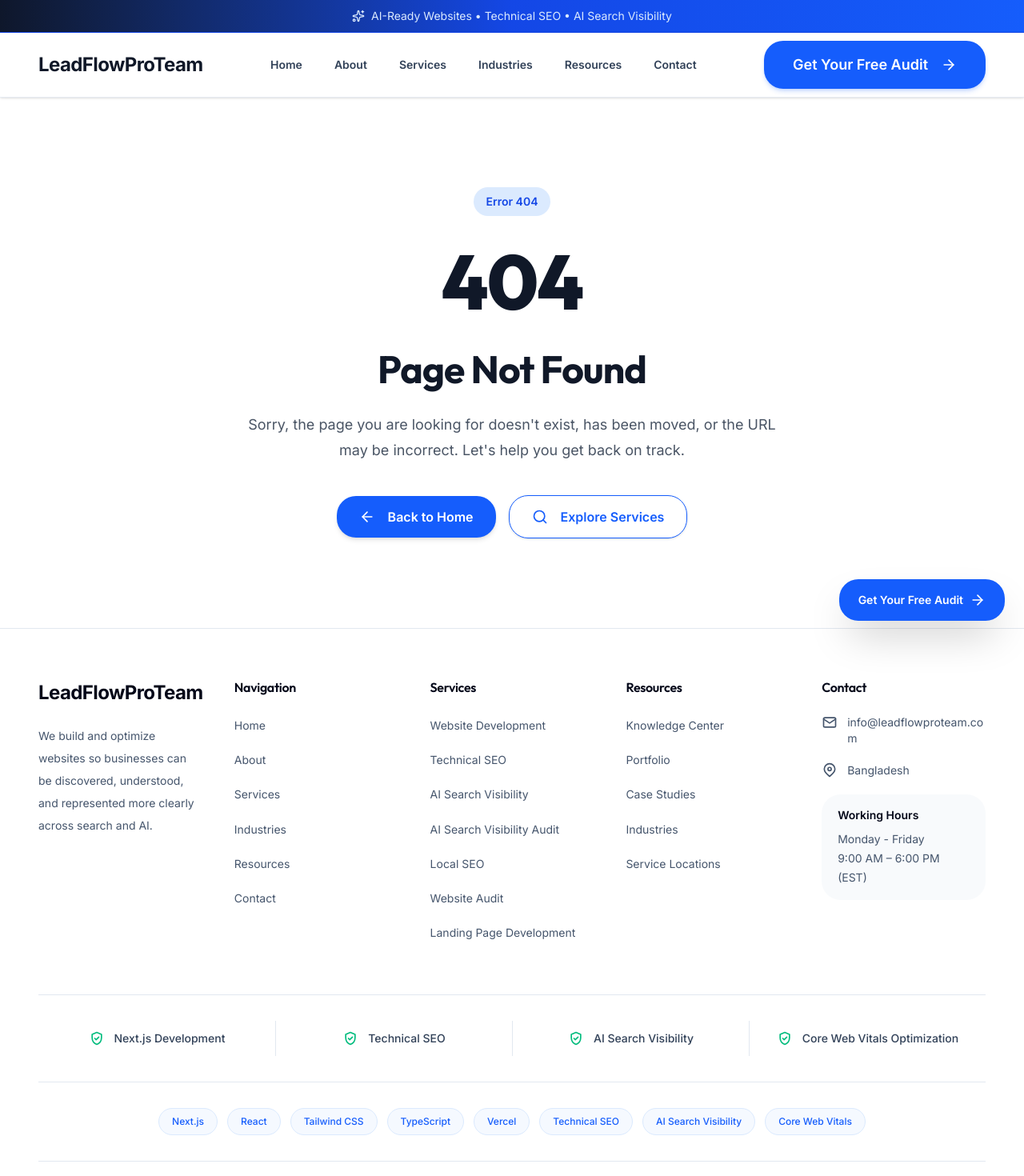
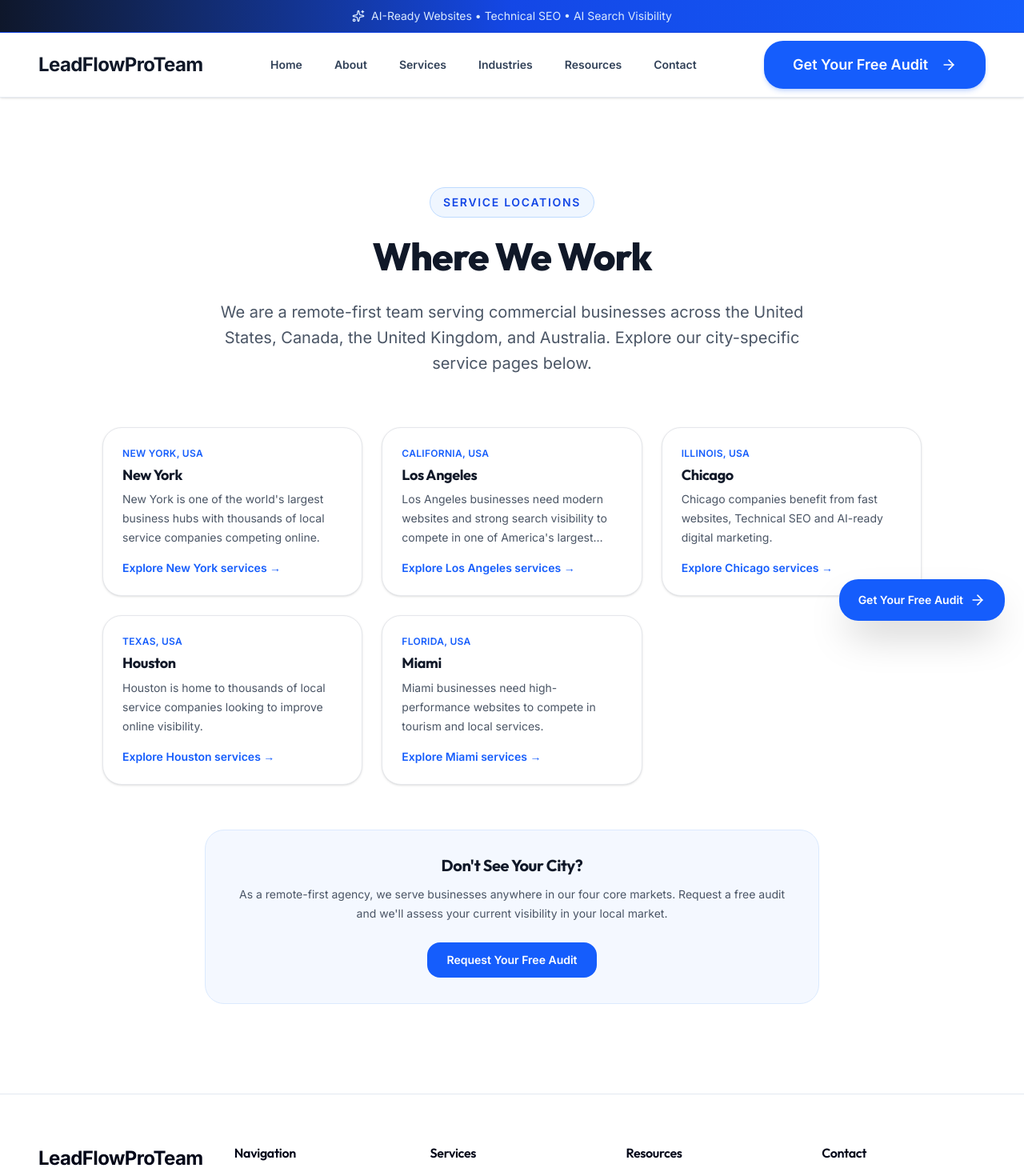
Before and after one commit to leadflowproteam/leadflowproteam, a Next.js app: page /locations in a window 1280 px wide. Before the commit this address had no page. Shown: the top 1470 px of the page at 80% size. Built offline with nearby package versions, Linux system fonts and the light colour scheme.

Commit message:
Add /locations index page listing all service cities

```diff
--- /dev/null
+++ b/app/locations/page.tsx
@@ -0,0 +1,91 @@
+import type { Metadata } from "next";
+
+import Container from "@/components/ui/Container";
+import SectionHeading from "@/components/ui/SectionHeading";
+import BreadcrumbSchema from "@/components/seo/BreadcrumbSchema";
+
+import { cities } from "@/data/cities";
+
+import { generateSeo } from "@/lib/seo";
+
+const baseUrl = "https://leadflowproteam.com";
+
+export const metadata: Metadata = generateSeo({
+  title: "Service Locations",
+  description:
+    "LeadFlowProTeam serves businesses across the United States, Canada, the United Kingdom, and Australia. Explore our service locations and find local web development, technical SEO, and AI search visibility support for your city.",
+  path: "/locations",
+  keywords: [
+    "Service Locations",
+    "Web Development Locations",
+    "Technical SEO Locations",
+    "AI Search Visibility Locations",
+  ],
+});
+
+export default function LocationsPage() {
+  return (
+    <main className="bg-white py-20 lg:py-28">
+      <BreadcrumbSchema
+        items={[
+          { name: "Home", url: baseUrl },
+          { name: "Service Locations", url: `${baseUrl}/locations` },
+        ]}
+      />
+
+      <Container>
+        <SectionHeading
+          badge="Service Locations"
+          title="Where We Work"
+          description="We are a remote-first team serving commercial businesses across the United States, Canada, the United Kingdom, and Australia. Explore our city-specific service pages below."
+          align="center"
+        />
+
+        <div className="mx-auto mt-14 grid max-w-5xl gap-6 sm:grid-cols-2 lg:grid-cols-3">
+          {cities.map((city) => (
+            <a
+              key={city.slug}
+              href={`/locations/${city.slug}`}
+              className="group rounded-2xl border border-gray-200 bg-white p-6 shadow-sm transition hover:border-blue-300 hover:shadow-md"
+            >
+              <p className="text-xs font-semibold uppercase tracking-wide text-blue-600">
+                {city.state}, {city.country}
+              </p>
+
+              <h2 className="mt-2 text-lg font-bold text-gray-900 group-hover:text-blue-600">
+                {city.name}
+              </h2>
+
+              <p className="mt-2 line-clamp-3 text-sm leading-6 text-gray-600">
+                {city.description}
+              </p>
+
+              <p className="mt-4 text-sm font-semibold text-blue-600">
+                Explore {city.name} services →
+              </p>
+            </a>
+          ))}
+        </div>
+
+        <div className="mx-auto mt-14 max-w-3xl rounded-2xl border border-blue-100 bg-blue-50/70 p-6 text-center sm:p-8">
+          <h2 className="text-xl font-bold tracking-tight text-gray-900">
+            Don&apos;t See Your City?
+          </h2>
+
+          <p className="mt-3 text-sm leading-6 text-gray-600">
+            As a remote-first agency, we serve businesses anywhere in our
+            four core markets. Request a free audit and we&apos;ll assess
+            your current visibility in your local market.
+          </p>
+
+          <a
+            href="/free-audit"
+            className="mt-6 inline-flex items-center rounded-lg bg-blue-600 px-6 py-3 text-sm font-semibold text-white transition hover:bg-blue-700"
+          >
+            Request Your Free Audit
+          </a>
+        </div>
+      </Container>
+    </main>
+  );
+}
```
